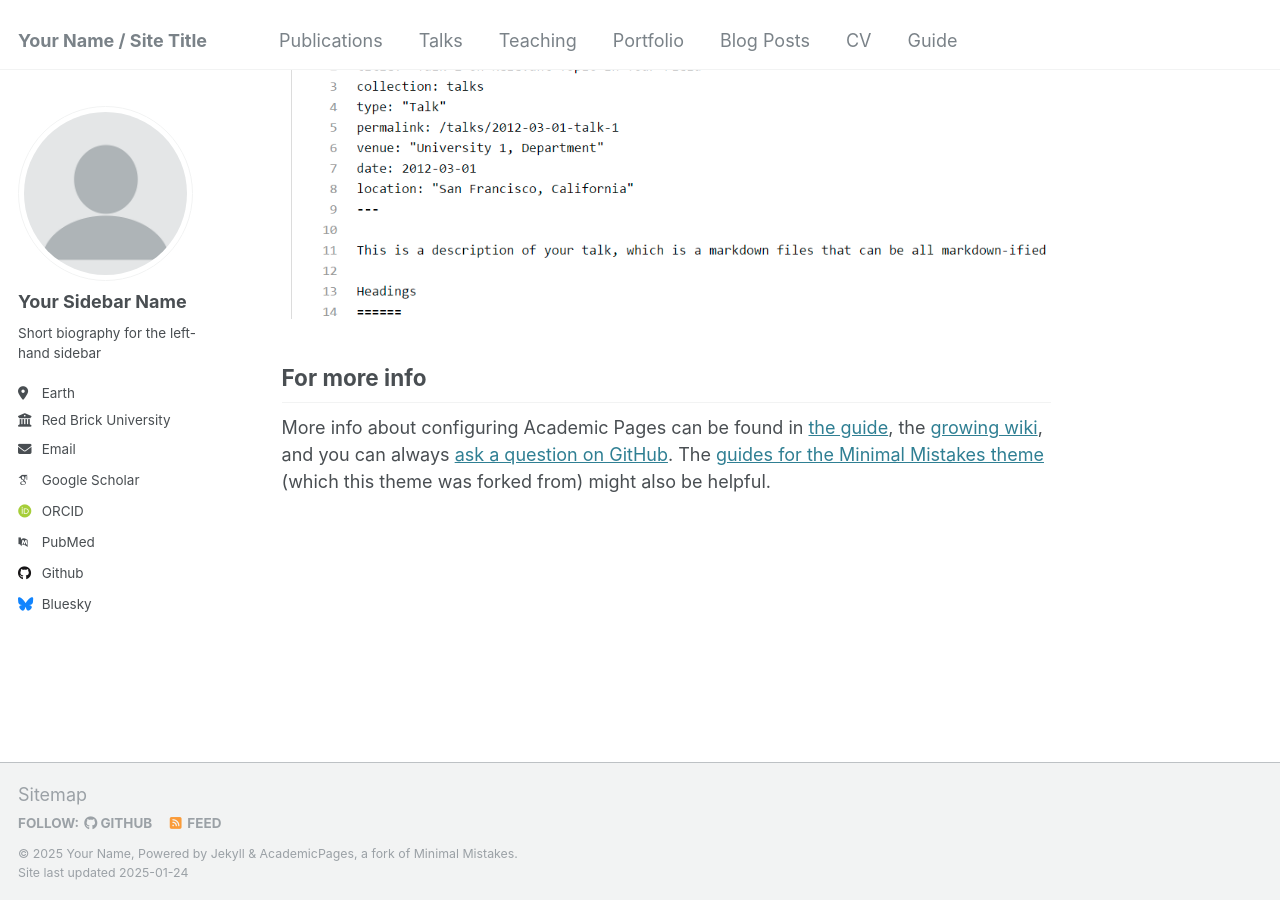
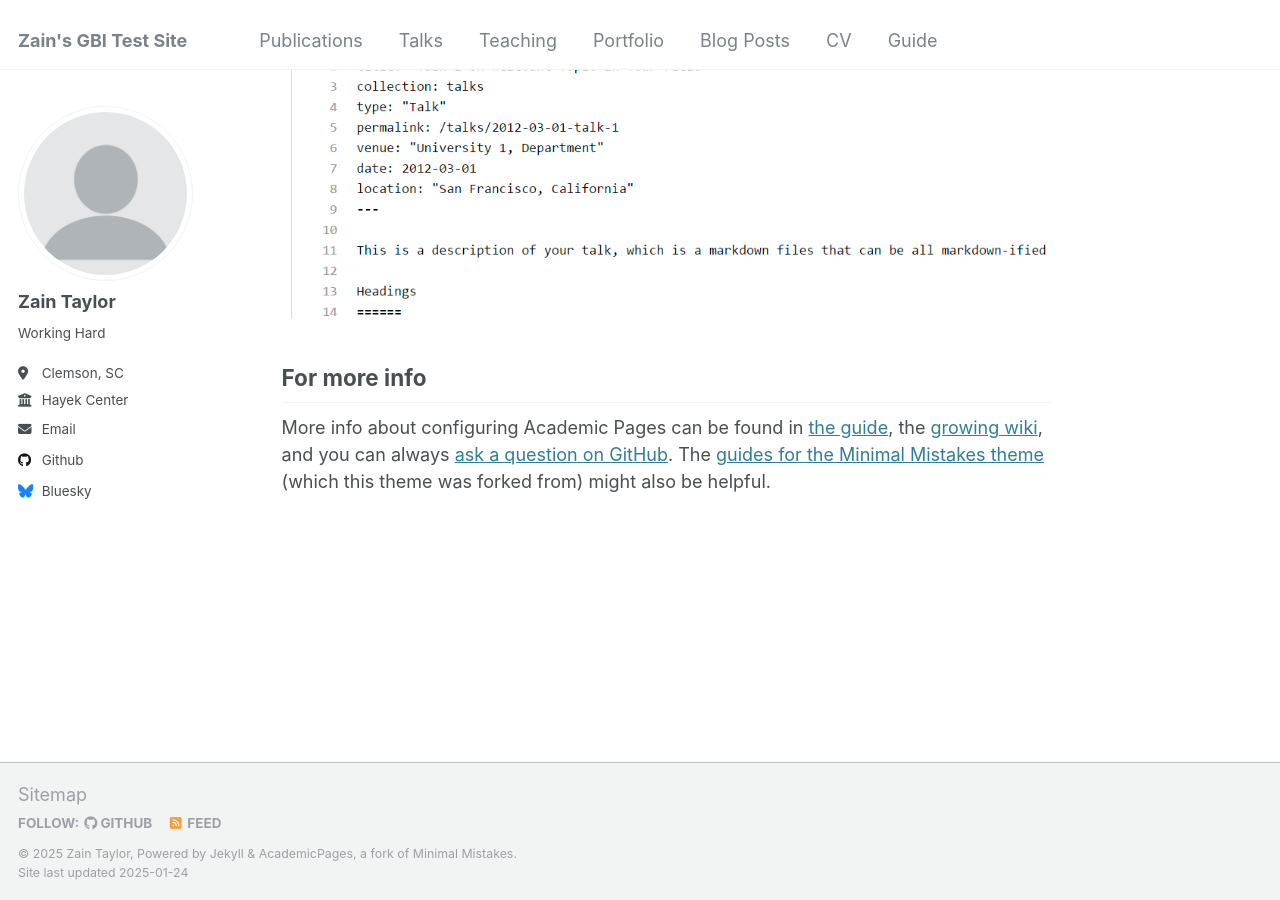
Before and after one commit to zaintaylor/zaintaylor.github.io, a Jekyll site: the page built from _pages/about.md, in a window 1280 px wide and 900 px high, scrolled down 2643 px. Built offline with Jekyll 4.4.1, drawn with Linux system fonts in a browser that asks for light colours; some web fonts are replaced.

Commit message:
Update _config.yml

```diff
--- a/_config.yml
+++ b/_config.yml
@@ -8,13 +8,13 @@
 
 # Basic Site Settings
 locale                   : "en-US"
-title                    : "Your Name / Site Title"
+title                    : "Zain's GBI Test Site"
 title_separator          : "-"
-name                     : &name "Your Name"
-description              : &description "personal description"
-url                      : https://academicpages.github.io # the base hostname & protocol for your site e.g. "https://[your GitHub username].github.io"
+name                     : &name "Zain Taylor"
+description              : &description "GOAT"
+url                      : https://zaintaylor.github.io # the base hostname & protocol for your site e.g. "https://[your GitHub username].github.io"
 baseurl                  : "" # the subpath of your site, e.g. "/blog"
-repository               : "academicpages/academicpages.github.io"
+repository               : "zaintaylor.github.io"
 
 # Site Author - The following control what appear as part of the author content on the side bar.
 #               If a field is blank the icon and link will not appear, otherwise it will be shown.
@@ -22,21 +22,21 @@ repository               : "academicpages/academicpages.github.io"
 author:
   # Biographic information
   avatar           : "profile.png"
-  name             : "Your Sidebar Name"
+  name             : "Zain Taylor"
   pronouns         : # example: "she/her"
-  bio              : "Short biography for the left-hand sidebar"
-  location         : "Earth"
-  employer         : "Red Brick University"
+  bio              : "Working Hard"
+  location         : "Clemson, SC"
+  employer         : "Hayek Center"
   uri              : # URL
-  email            : "none@example.org"
+  email            : "zaint@clemson.edu"
 
   # Academic websites
   arxiv            : # URL - Update with the correct link to your profile
-  googlescholar    : "https://scholar.google.com/citations?user=PS_CX0AAAAAJ"
+  googlescholar    : # "https://scholar.google.com/citations?user=PS_CX0AAAAAJ"
   impactstory      : # URL
-  orcid            : "http://orcid.org/yourorcidurl"
+  orcid            : # "http://orcid.org/yourorcidurl"
   semantic         : # URL
-  pubmed           : "https://www.ncbi.nlm.nih.gov/pubmed/?term=john+snow"
+  pubmed           : # "https://www.ncbi.nlm.nih.gov/pubmed/?term=john+snow"
   researchgate     : # URL
   scopus           : # URL
 
@@ -44,7 +44,7 @@ author:
   bitbucket        : # Username - Update with your username on the site
   codepen          : # Username
   dribbble         : # Username
-  github           : "academicpages"
+  github           : "zaintaylor"
   kaggle           : # Username
   stackoverflow    : # User number or user number and name (i.e., use "1" or "1/jeff-atwood")
 
```
